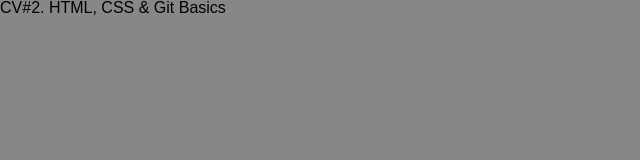
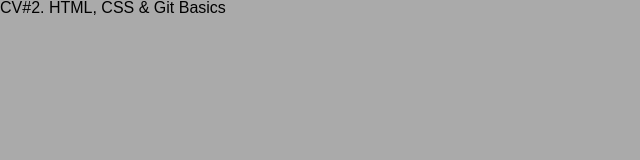
Before and after one commit to SanFilm/rsschool-cv, a plain HTML site: page index.html in a window 1280 px wide. Shown: the whole page, without its empty margins (0-640 px from the left). Drawn offline with Linux system fonts and the light colour scheme.

Commit message:
fix: updata .css

```diff
--- a/css/style.css
+++ b/css/style.css
@@ -1,7 +1,7 @@
 /*---------- border-box - сохранение геометрии элементов --------------------*/
 html{
 	box-sizing: border-box;
-	background: #00000078;
+	background: #aaaaaa;
 }
 *, *::after, *::before{
 	box-sizing: inherit;
```
